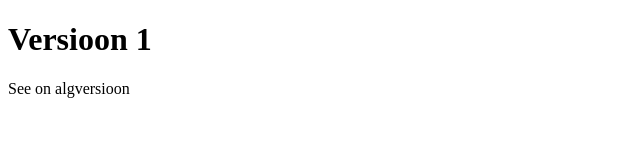
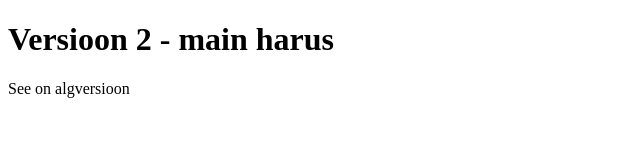
Before and after one commit to stevver/git-treening, a plain HTML site: page index.html in a window 1280 px wide. Shown: the whole page, without its empty margins (0-640 px from the left). Drawn offline with Linux system fonts and the light colour scheme.

Commit message:
Update heading in main

```diff
--- a/index.html
+++ b/index.html
@@ -4,7 +4,7 @@
     <title>Git Treening</title>
 </head>
 <body>
-    <h1>Versioon 1</h1>
+    <h1>Versioon 2 - main harus</h1>
     <p>See on algversioon</p>
 </body>
 </html>
```
